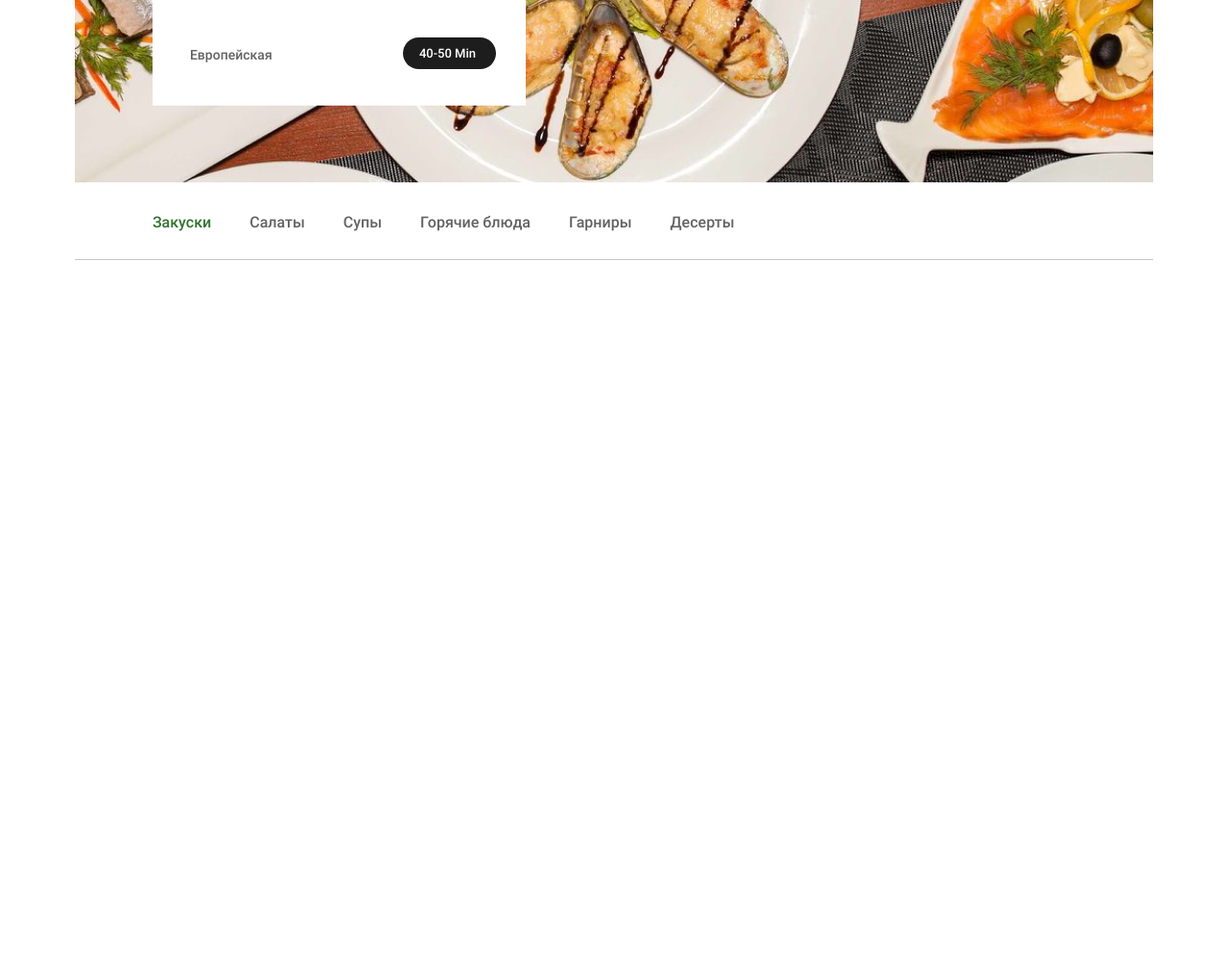
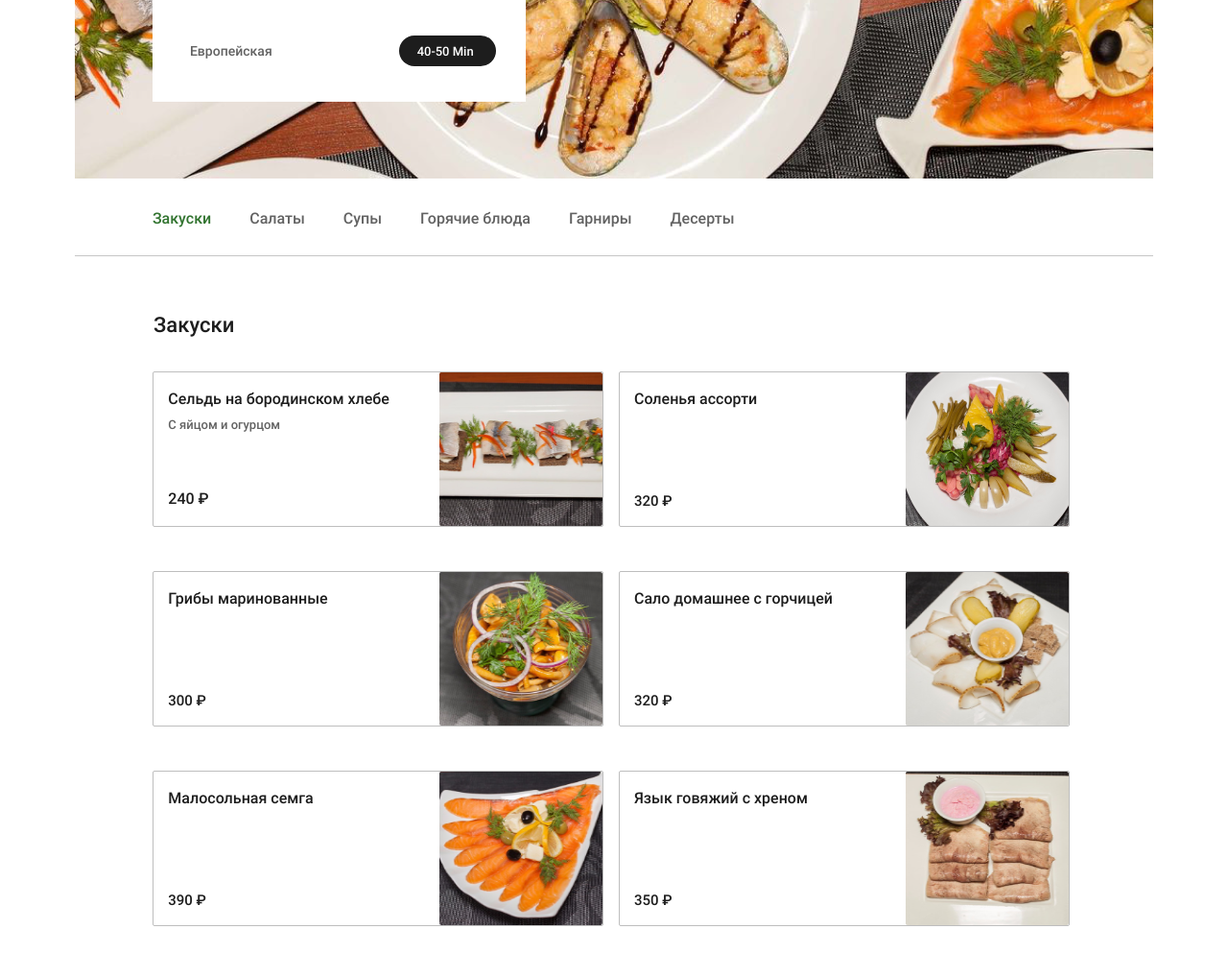
Before and after one commit to KamilyaMukhammedova/module-1.2-uberEats, a website built with webpack: page src/main-page.html in a window 1280 px wide. Shown: the part 250-1268 px from the top of the page at 96% size. Before the commit the page ends 800 px from the top, so only its background shows below. Built offline with nearby package versions, Linux system fonts and the light colour scheme.

Commit message:
Main-cards-block

```diff
--- a/src/index.html
+++ b/src/index.html
@@ -5,7 +5,6 @@
     <meta name="viewport"
           content="width=device-width, user-scalable=no, initial-scale=1.0, maximum-scale=1.0, minimum-scale=1.0">
     <meta http-equiv="X-UA-Compatible" content="ie=edge">
-    <link href="//netdna.bootstrapcdn.com/font-awesome/4.1.0/css/font-awesome.min.css" rel="stylesheet">
     <title>Module-1.2</title>
 </head>
 <body>
--- a/src/index.scss
+++ b/src/index.scss
@@ -11,3 +11,4 @@
 @import "style/white-logo-block";
 @import "style/main-bg-block";
 @import "style/main-nav-block";
+@import "style/main-cards-block";
--- a/src/main-page.html
+++ b/src/main-page.html
@@ -6,7 +6,6 @@
           content="width=device-width, user-scalable=no, initial-scale=1.0, maximum-scale=1.0, minimum-scale=1.0">
     <meta http-equiv="X-UA-Compatible" content="ie=edge">
     <title>Document</title>
-    <link href="//netdna.bootstrapcdn.com/font-awesome/4.1.0/css/font-awesome.min.css" rel="stylesheet">
 </head>
 <body>
 <div class="content">
@@ -38,7 +37,7 @@
             </p>
             <div class="row main-bg-block__inner-flex">
                 <p class="main-bg-block__descr col-6">Европейская</p>
-                <p class="main-bg-block__time col-6"> 40-50 Min</p>
+                <p class="main-bg-block__time"> 40-50 Min</p>
             </div>
         </div>
 
@@ -78,6 +77,120 @@
         </ul>
         <hr>
     </div>
+    <div class="main-cards-block">
+        <p class="main-cards-block__title">
+            Закуски
+        </p>
+        <hr class="main-cards-block__divider">
+        <div class="main-cards-block__inner-flex row">
+            <div class="main-cards-block__card">
+                <div class="main-cards-block__card-flex">
+                    <div class="main-cards-block__box1">
+                        <p class="main-cards-block__name main-cards-block_full-name">
+                            Сельдь на бородинском хлебе
+                        </p>
+                        <p class="main-cards-block__name main-cards-block_short-name">
+                            Сельдь на бородинском...
+                        </p>
+                        <p class="main-cards-block__descr">
+                            С яйцом и огурцом
+                        </p>
+                        <p class="main-cards-block_price-plate1">
+                            240 ₽
+                        </p>
+                    </div>
+                    <div class="main-cards-block__box2">
+                        <img src="img/plate1.png" alt="Plate 1" class="main-cards-block__img">
+                    </div>
+                </div>
+            </div>
+            <div class="main-cards-block__card">
+                <div class="main-cards-block__card-flex">
+                    <div class="main-cards-block__box1">
+                        <p class="main-cards-block__name">
+                            Соленья ассорти
+                        </p>
+                        <p class="main-cards-block__price">
+                            320 ₽
+                        </p>
+                    </div>
+                    <div class="main-cards-block__box2">
+                        <img src="img/plate2.png" alt="Plate 2" class="main-cards-block__img">
+                    </div>
+                </div>
+            </div>
+            <div class="main-cards-block__card">
+                <div class="main-cards-block__card-flex">
+                    <div class="main-cards-block__box1">
+                        <p class="main-cards-block__name">
+                            Грибы маринованные
+                        </p>
+                        <p class="main-cards-block__price">
+                            300 ₽
+                        </p>
+                    </div>
+                    <div class="main-cards-block__box2">
+                        <img src="img/plate3.png" alt="Plate 3" class="main-cards-block__img">
+                    </div>
+                </div>
+            </div>
+            <div class="main-cards-block__card">
+                <div class="main-cards-block__card-flex">
+                    <div class="main-cards-block__box1">
+                        <p class="main-cards-block__name">
+                            Сало домашнее с горчицей
+                        </p>
+
+                        <p class="main-cards-block__price">
+                            320 ₽
+                        </p>
+                    </div>
+                    <div class="main-cards-block__box2">
+                        <img src="img/plate4.png" alt="Plate 4" class="main-cards-block__img">
+                    </div>
+                </div>
+            </div>
+            <div class="main-cards-block__card">
+                <div class="main-cards-block__card-flex">
+                    <div class="main-cards-block__box1">
+                        <p class="main-cards-block__name">
+                            Малосольная семга
+                        </p>
+                        <p class="main-cards-block__price">
+                            390 ₽
+                        </p>
+                    </div>
+                    <div class="main-cards-block__box2">
+                        <img src="img/plate5.png" alt="Plate 5" class="main-cards-block__img">
+                    </div>
+                </div>
+            </div>
+            <div class="main-cards-block__card">
+                <div class="main-cards-block__card-flex">
+                    <div class="main-cards-block__box1">
+                        <p class="main-cards-block__name">
+                            Язык говяжий с хреном
+                        </p>
+                        <p class="main-cards-block__price">
+                            350 ₽
+                        </p>
+                    </div>
+                    <div class="main-cards-block__box2">
+                        <img src="img/plate6.png" alt="Plate 6" class="main-cards-block__img">
+                    </div>
+                </div>
+            </div>
+        </div>
+    </div>
+    <footer class="footer-block text-white footer-block_mt">
+        <div class="white-logo-block footer-block__logo-block">
+            <img src="img/white-logo.svg" alt="Logo" class="white-logo-block__logo">
+        </div>
+        <hr>
+        <p class="footer-block__text">
+            © 2017 Uber Technologies Inc.
+        </p>
+    </footer>
 </div>
 </body>
 </html>
--- a/src/style/_generals.scss
+++ b/src/style/_generals.scss
@@ -9,6 +9,7 @@ body {
   font-family: 'Roboto', sans-serif;
   font-size: 16px;
   line-height: 24px;
+  font-weight: 400;
   color: $blackColor;
 
   @include small {
@@ -19,6 +20,7 @@ body {
 .content {
   margin: 0 auto;
   max-width: 1124px;
+  overflow-x: hidden;
 
   @include large {
     position: relative;
--- a/src/style/_header-block.scss
+++ b/src/style/_header-block.scss
@@ -1,6 +1,6 @@
 .header-block {
   background-color: $whiteColor;
-  padding: 19px 49px 15px 19px;
+  padding: 15px 49px 15px 19px;
   box-shadow: -2px 15px 15px -3px #E5E5E5;
   margin-bottom: 8.3%;
 
--- a/src/style/_main-bg-block.scss
+++ b/src/style/_main-bg-block.scss
@@ -2,10 +2,7 @@
   background: url("img/main-pic.png") 50% 50%/100% no-repeat;
   position: relative;
   height: 364px;
-
-  @include large {
-    background-size: cover;
-  }
+  background-size: cover;
 
   @include small {
     background: url("img/photo.png") 50% 50%/100% no-repeat;
@@ -19,7 +16,7 @@
     position: absolute;
     top: 22%;
     left: 7.2%;
-    padding: 36px 0 22px 39px;
+    padding: 36px 20px 28px 39px;
 
     @include large {
       padding: 2%;
@@ -84,6 +81,19 @@
     text-align: center;
     margin-top: 5px;
 
+    position: absolute;
+    bottom: 10%;
+    right: 8%;
+
+    &:hover {
+      background-color: #327430;
+      cursor: pointer;
+    }
+
+    @include large {
+      position: static;
+    }
+
     @include medium {
       width: 60% !important;
       margin: 0 auto;
@@ -92,7 +102,7 @@
     @include small {
       width: 30% !important;
       padding: 9px 11px 9px 13px;
-      margin: 0 3% 0 35%;
+      margin: 0 auto;
     }
   }
 
--- /dev/null
+++ b/src/style/_main-cards-block.scss
@@ -0,0 +1,180 @@
+.main-cards-block {
+  @include small {
+    margin-top: 113px;
+  }
+
+  &__divider {
+    display: none;
+
+    @include small {
+      display: block;
+      width: 51px;
+      margin: 11px auto 42px;
+    }
+  }
+
+  &__title {
+    font-size: 22px;
+    line-height: 24px;
+    margin: 24px 0 36px 7.3%;
+
+    @include small {
+      line-height: 34px;
+      text-align: center;
+      width: 50%;
+      margin: 0 auto;
+    }
+  }
+
+  &__descr {
+    color: #626262;
+    font-size: 13px;
+    line-height: 21px;
+    margin-top: 0;
+
+    @include large {
+      font-size: 12px;
+      line-height: 19px;
+    }
+
+    @include small {
+      font-size: 13px;
+      line-height: 21px;
+    }
+  }
+
+  &__price {
+    font-size: 15px;
+    line-height: 21px;
+    font-weight: 500;
+    margin-top: 84px;
+
+    @include large {
+      margin-top: 84px;
+    }
+
+    @include small {
+      margin-top: 41px;
+    }
+  }
+
+  &__card {
+    border: 1px solid $hoverGrey;
+    border-radius: 2px;
+    width: 46%;
+    margin-bottom: 46px;
+    margin-right: 16px;
+    padding-right: 0;
+    padding-left: 15px;
+    height: 162px;
+
+    &:hover {
+      background-color: $hoverGrey;
+      cursor: pointer;
+    }
+
+    @include medium {
+      width: 95%;
+    }
+
+    @include small {
+      height: 104px;
+      border-bottom: 1px solid $hoverGrey;
+      border-top: none;
+      border-left: none;
+      border-right: none;
+      margin-left: 10px;
+      width: 92.3%;
+      margin-bottom: 15px;
+      padding-left: 0;
+    }
+  }
+
+  &__img {
+    @include small {
+      width: 102px;
+      height: 103px;
+    }
+  }
+
+  &__card-flex {
+    display: flex;
+    justify-content: space-between;
+  }
+
+  &__inner-flex {
+    padding: 0 3% 0 8.3%;
+
+    @include medium {
+      display: block;
+    }
+
+    @include small {
+      padding: 0 0 0 9px;
+      margin-top: 20px;
+    }
+  }
+
+  &__name {
+    margin-top: 16px;
+    margin-bottom: 4px;
+
+    @include large {
+      margin-top: 7px;
+      font-size: 15px;
+      line-height: 21px;
+    }
+
+    @include medium {
+      margin-top: 22px;
+      font-size: 16px;
+    }
+
+    @include small {
+      font-size: 14px;
+      line-height: 24px;
+      margin-top: 0;
+    }
+  }
+
+  &_price-plate1 {
+    margin-top: 24%;
+
+    @include large {
+      margin-top: 39px;
+    }
+
+    @include small {
+      margin-top: 16px;
+    }
+  }
+
+  &__box2 {
+    @include large {
+      width: 200px;
+      text-align: right;
+    }
+
+    @include small {
+      width: 102px;
+    }
+  }
+
+  &__box1 {
+    padding-right: 15px;
+  }
+
+  &_full-name {
+    @include small {
+      display: none;
+    }
+  }
+
+  &_short-name {
+    display: none;
+
+    @include small {
+      display: block;
+    }
+  }
+}
--- a/src/style/_var.scss
+++ b/src/style/_var.scss
@@ -2,6 +2,6 @@ $blackColor: #1D1D1D;
 $mainBgColor: #E5E5E5;
 $whiteColor: #FFFFFF;
 $lightGrey: #E0E0E0;
-$hoverGrey: #757575;
+$hoverGrey: #bebebe;
 $footerBlack: #262626;
 $greenColor: #57AD56;
--- a/src/style/_white-logo-block.scss
+++ b/src/style/_white-logo-block.scss
@@ -3,5 +3,9 @@
     @include medium {
       width: 35%;
     }
+
+    @include small {
+      width: 192px;
+    }
   }
 }
```
Also changed, not shown: src/style/_footer-block.scss (+18 -4 lines), src/style/_place-card-block.scss (+8 -7 lines).
